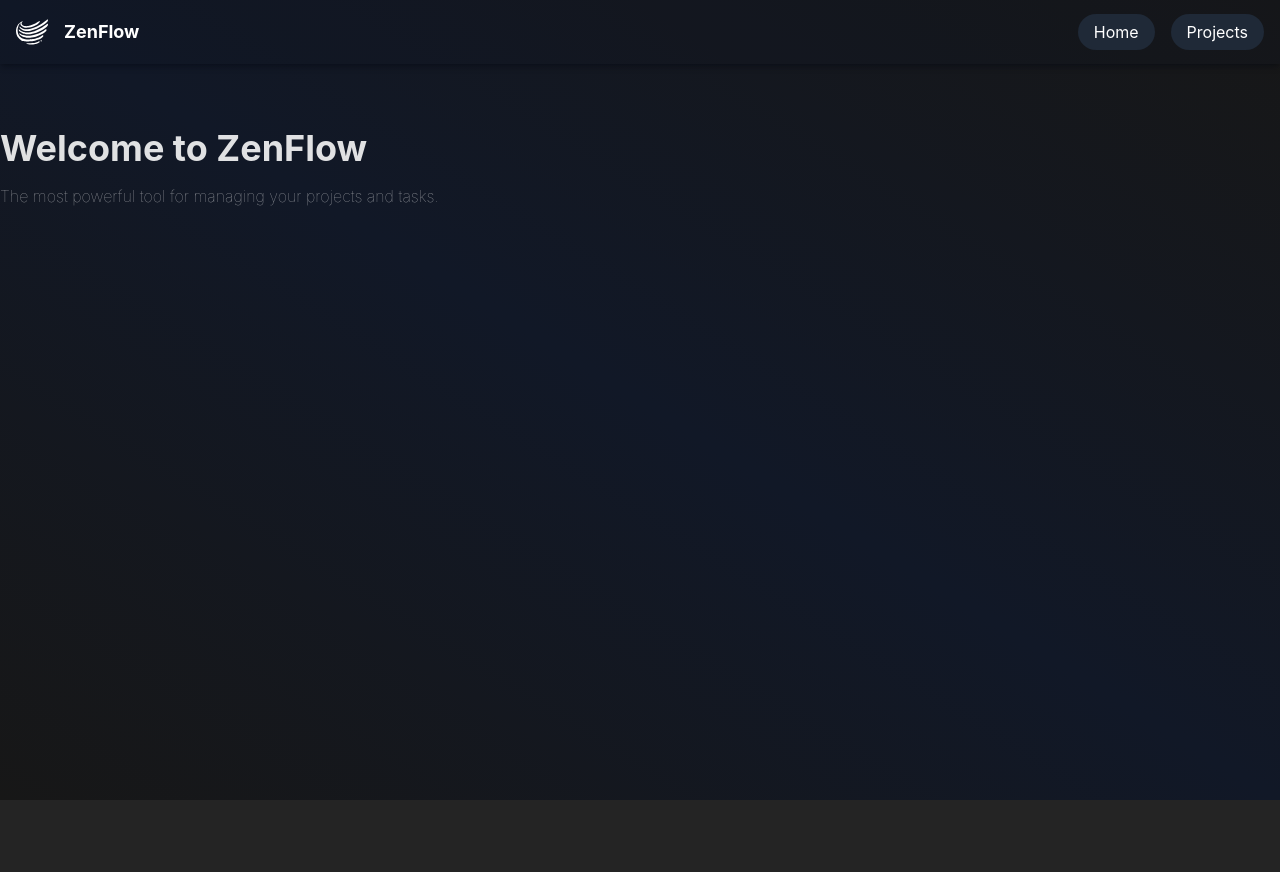
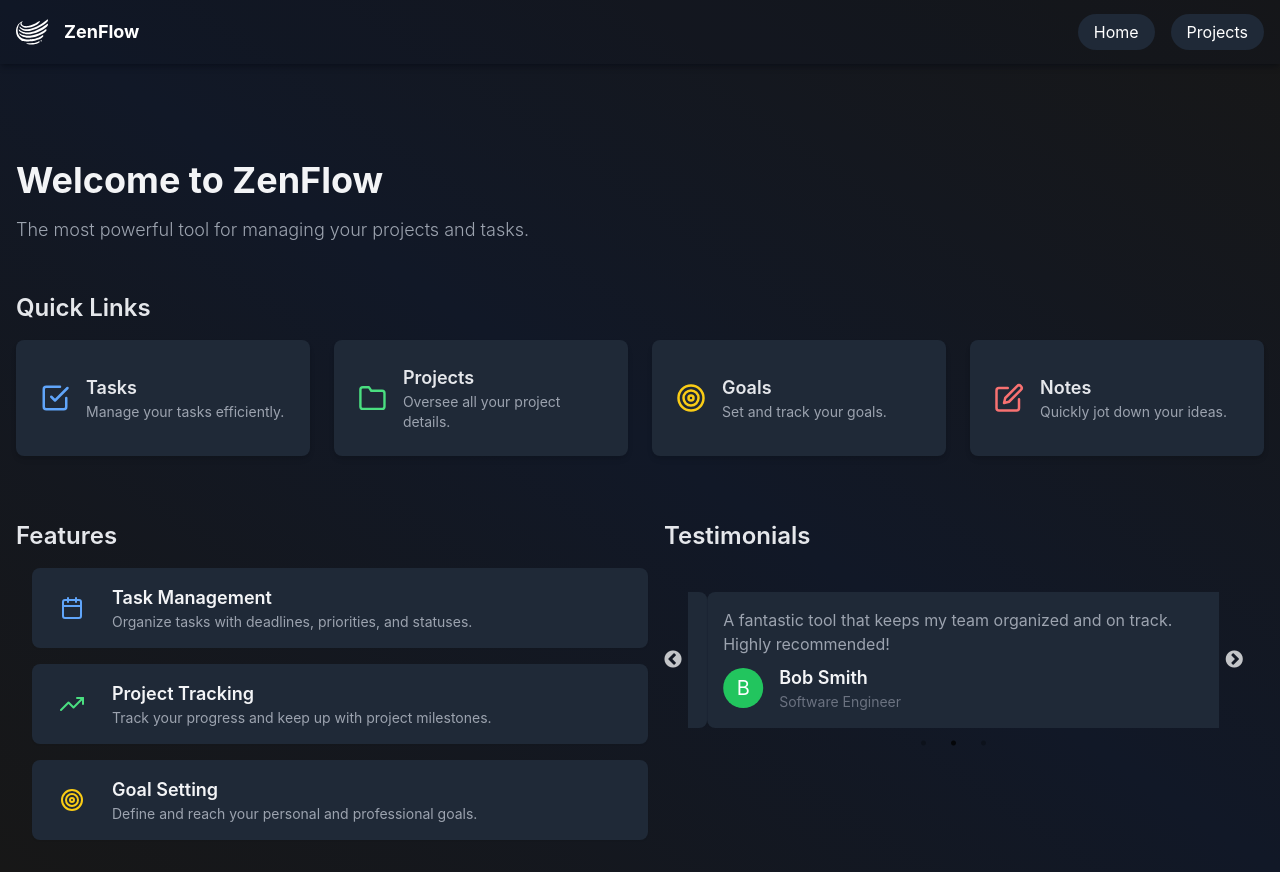
Before and after one commit to PenguScript/task-app, a React (Vite) app: page / in a window 1280 px wide. Before the commit the page ends 800 px from the top, so only its background shows below. Built offline with nearby package versions, Linux system fonts and the light colour scheme.

Commit message:
Add testimonial slider and update home layout; include slick-carousel styles

```diff
--- a/src/App.tsx
+++ b/src/App.tsx
@@ -1,14 +1,15 @@
 import { BrowserRouter, Route, Routes } from "react-router-dom"
 import { Nav } from "./components/Nav"
 import { Home } from "./components/home"
+
 
 function App() {
 
   return (
     <BrowserRouter>
-      <div className="flex relative max-h-screen overflow-clip">
+      <div className="flex relative max-h-screen">
         <Nav />
-        <div className="flex relative z-10 w-full justify-center align-middle min-h-screen bg-gradient-to-tr from-neutral-900 via-gray-900 to-neutral-900 pt-16">
+        <div className="flex relative z-10 h-full w-full justify-center align-middle min-h-screen bg-gradient-to-tr from-neutral-900 via-gray-900 to-neutral-900 pt-16">
           <Routes>
             <Route path="/" element={<Home />} />
           </Routes>
--- /dev/null
+++ b/src/components/home/TestimonialSlider.tsx
@@ -0,0 +1,69 @@
+import React from "react";
+import Slider from "react-slick";
+import "slick-carousel/slick/slick.css";
+import "slick-carousel/slick/slick-theme.css";
+
+const testimonials = [
+  {
+    id: 1,
+    quote:
+      "This app has transformed the way I manage my projects. I can't imagine working without it!",
+    name: "Alice Johnson",
+    position: "Project Manager",
+    initial: "A",
+    color: "bg-blue-500",
+  },
+  {
+    id: 2,
+    quote:
+      "A fantastic tool that keeps my team organized and on track. Highly recommended!",
+    name: "Bob Smith",
+    position: "Software Engineer",
+    initial: "B",
+    color: "bg-green-500",
+  },
+  {
+    id: 3,
+    quote:
+      "The goal-setting feature is a game changer! It helps me stay focused and productive.",
+    name: "Charlie Brown",
+    position: "Freelancer",
+    initial: "C",
+    color: "bg-yellow-500",
+  },
+];
+
+export default function TestimonialSlider() {
+  const settings = {
+    dots: true,
+    infinite: true,
+    speed: 500,
+    slidesToShow: 1,
+    slidesToScroll: 1,
+    autoplay: true,
+    autoplaySpeed: 5000,
+  };
+
+  return (
+    <div className="carousel-container">
+      <Slider {...settings}>
+        {testimonials.map(({ id, quote, name, position, initial, color }) => (
+          <div key={id} className="bg-gray-800 p-4 h-full rounded-lg shadow-sm">
+            <p className="text-gray-400">{quote}</p>
+            <div className="mt-2 flex items-center">
+              <div
+                className={`flex-shrink-0 w-10 h-10 ${color} rounded-full flex items-center justify-center text-white text-xl`}
+              >
+                {initial}
+              </div>
+              <div className="ml-4">
+                <h3 className="text-lg font-semibold text-gray-100">{name}</h3>
+                <p className="text-sm text-gray-500">{position}</p>
+              </div>
+            </div>
+          </div>
+        ))}{" "}
+      </Slider>
+    </div>
+  );
+}
--- a/src/components/home/home.tsx
+++ b/src/components/home/home.tsx
@@ -1,10 +1,133 @@
+import {
+  FiCheckSquare,
+  FiFolder,
+  FiTarget,
+  FiEdit,
+  FiCalendar,
+  FiTrendingUp,
+} from "react-icons/fi";
+import TestimonialSlider from "./TestimonialSlider";
+
+
 export const Home = () => {
   return (
-    <div className="container mx-auto">
-      <h1 className="text-4xl font-bold mt-16">Welcome to ZenFlow </h1>
-      <p className="mt-4 font-thin text-neutral-100/60">
-        The most powerful tool for managing your projects and tasks.
-      </p>
+    <div className="container mx-auto px-4 py-8">
+      {/* Hero Section */}
+      <section className="text-center lg:text-left mt-16">
+        <h1 className="text-4xl font-bold text-gray-100">Welcome to ZenFlow</h1>
+        <p className="mt-4 text-lg font-light text-gray-400">
+          The most powerful tool for managing your projects and tasks.
+        </p>
+      </section>
+      {/* Quick Links Section */}
+      <section className="mt-12">
+        <h2 className="text-2xl font-semibold mb-4 text-gray-200">
+          Quick Links
+        </h2>
+        <div className="grid grid-cols-1 sm:grid-cols-2 lg:grid-cols-4 gap-6">
+          {/* Card 1: Tasks */}
+          <div className="bg-gray-800 hover:bg-gray-700 p-6 rounded-lg shadow-md text-gray-200 flex flex-row items-center space-x-4 transition-colors duration-200">
+            <FiCheckSquare className="text-3xl text-blue-400" />
+            <div>
+              <h3 className="text-lg font-semibold">Tasks</h3>
+              <p className="text-sm text-gray-400">
+                Manage your tasks efficiently.
+              </p>
+            </div>
+          </div>
+
+          {/* Card 2: Projects */}
+          <div className="bg-gray-800 p-6 rounded-lg shadow-md text-gray-200 flex flex-row items-center space-x-4 hover:bg-gray-700 transition-colors duration-200">
+            <FiFolder className="text-3xl text-green-400" />
+            <div>
+              <h3 className="text-lg font-semibold">Projects</h3>
+              <p className="text-sm text-gray-400">
+                Oversee all your project details.
+              </p>
+            </div>
+          </div>
+
+          {/* Card 3: Goals */}
+          <div className="bg-gray-800 p-6 rounded-lg shadow-md text-gray-200 flex flex-row items-center space-x-4 hover:bg-gray-700 transition-colors duration-200">
+            <FiTarget className="text-3xl text-yellow-400" />
+            <div>
+              <h3 className="text-lg font-semibold">Goals</h3>
+              <p className="text-sm text-gray-400">Set and track your goals.</p>
+            </div>
+          </div>
+
+          {/* Card 4: Notes */}
+          <div className="bg-gray-800 p-6 rounded-lg shadow-md text-gray-200 flex flex-row items-center space-x-4 hover:bg-gray-700 transition-colors duration-200">
+            <FiEdit className="text-3xl text-red-400" />
+            <div>
+              <h3 className="text-lg font-semibold">Notes</h3>
+              <p className="text-sm text-gray-400">
+                Quickly jot down your ideas.
+              </p>
+            </div>
+          </div>
+        </div>
+      </section>
+      {/* Features Section */}
+      <div className="flex flex-row">
+        <section className="mt-16 w-[49vw] flex-grow">
+          <h2 className="text-2xl font-semibold mb-4 text-gray-200">
+            Features
+          </h2>
+          <div className="space-y-4 px-4">
+            {/* Feature Cards */}
+            <div className="flex items-center transition-all ease-in-out duration-200 hover:scale-105 bg-gray-800 hover:bg-gray-700 p-4 rounded-lg shadow-sm">
+              <div className="flex-shrink-0 w-12 h-12 text-blue-400 rounded-full flex items-center justify-center text-2xl">
+                <FiCalendar />
+              </div>
+              <div className="ml-4">
+                <h3 className="text-lg font-semibold text-gray-100">
+                  Task Management
+                </h3>
+                <p className="text-sm text-gray-400">
+                  Organize tasks with deadlines, priorities, and statuses.
+                </p>
+              </div>
+            </div>
+            <div className="flex items-center transition-all ease-in-out duration-200 hover:scale-105 bg-gray-800 hover:bg-gray-700 p-4 rounded-lg shadow-sm">
+              <div className="flex-shrink-0 w-12 h-12 text-green-400 rounded-full flex items-center justify-center text-2xl">
+                <FiTrendingUp />
+              </div>
+              <div className="ml-4">
+                <h3 className="text-lg font-semibold text-gray-100">
+                  Project Tracking
+                </h3>
+                <p className="text-sm text-gray-400">
+                  Track your progress and keep up with project milestones.
+                </p>
+              </div>
+            </div>
+            <div className="flex items-center transition-all ease-in-out duration-200 hover:scale-105 bg-gray-800 hover:bg-gray-700 p-4 rounded-lg shadow-sm">
+              <div className="flex-shrink-0 w-12 h-12 text-yellow-400 rounded-full flex items-center justify-center text-2xl">
+                <FiTarget />
+              </div>
+              <div className="ml-4">
+                <h3 className="text-lg font-semibold text-gray-100">
+                  Goal Setting
+                </h3>
+                <p className="text-sm text-gray-400">
+                  Define and reach your personal and professional goals.
+                </p>
+              </div>
+            </div>
+          </div>
+        </section>
+
+
+        <section className="mt-16 flex-grow">
+          <h2 className="text-2xl font-semibold mb-4 text-gray-200">
+            Testimonials
+          </h2>
+          <div className="w-[45.25vw] p-6">
+            <TestimonialSlider />
+          </div>
+        </section>
+      </div>
     </div>
   );
 };
--- a/src/main.tsx
+++ b/src/main.tsx
@@ -1,6 +1,8 @@
 import { StrictMode } from 'react'
 import { createRoot } from 'react-dom/client'
 import App from './App.tsx'
+import "slick-carousel/slick/slick.css";
+import "slick-carousel/slick/slick-theme.css";
 import './index.css'
 
 createRoot(document.getElementById('root')!).render(
```
Also changed, not shown: package.json (+6 -2 lines), 2 other files (tests, documents, lock files or other folders).
